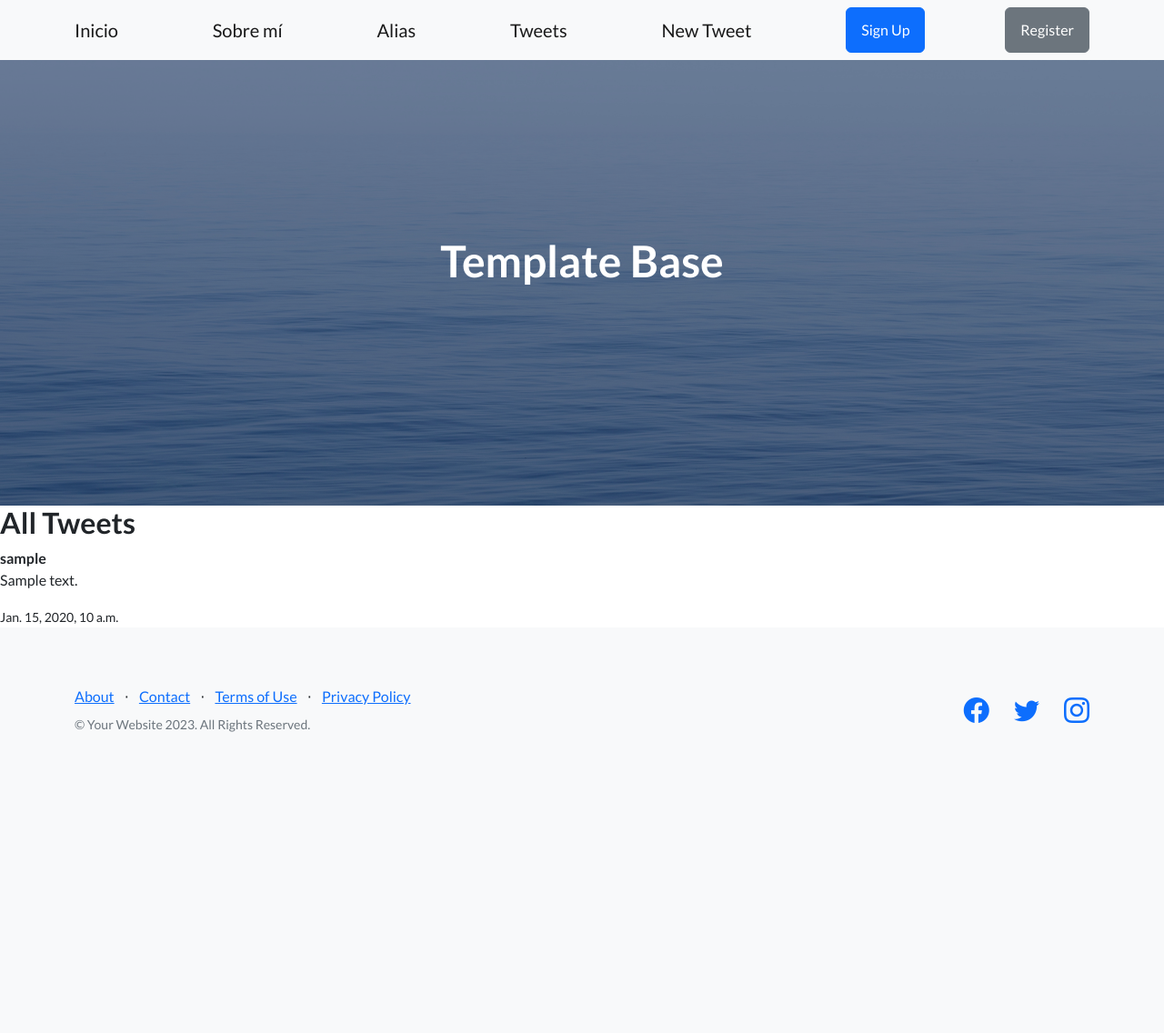
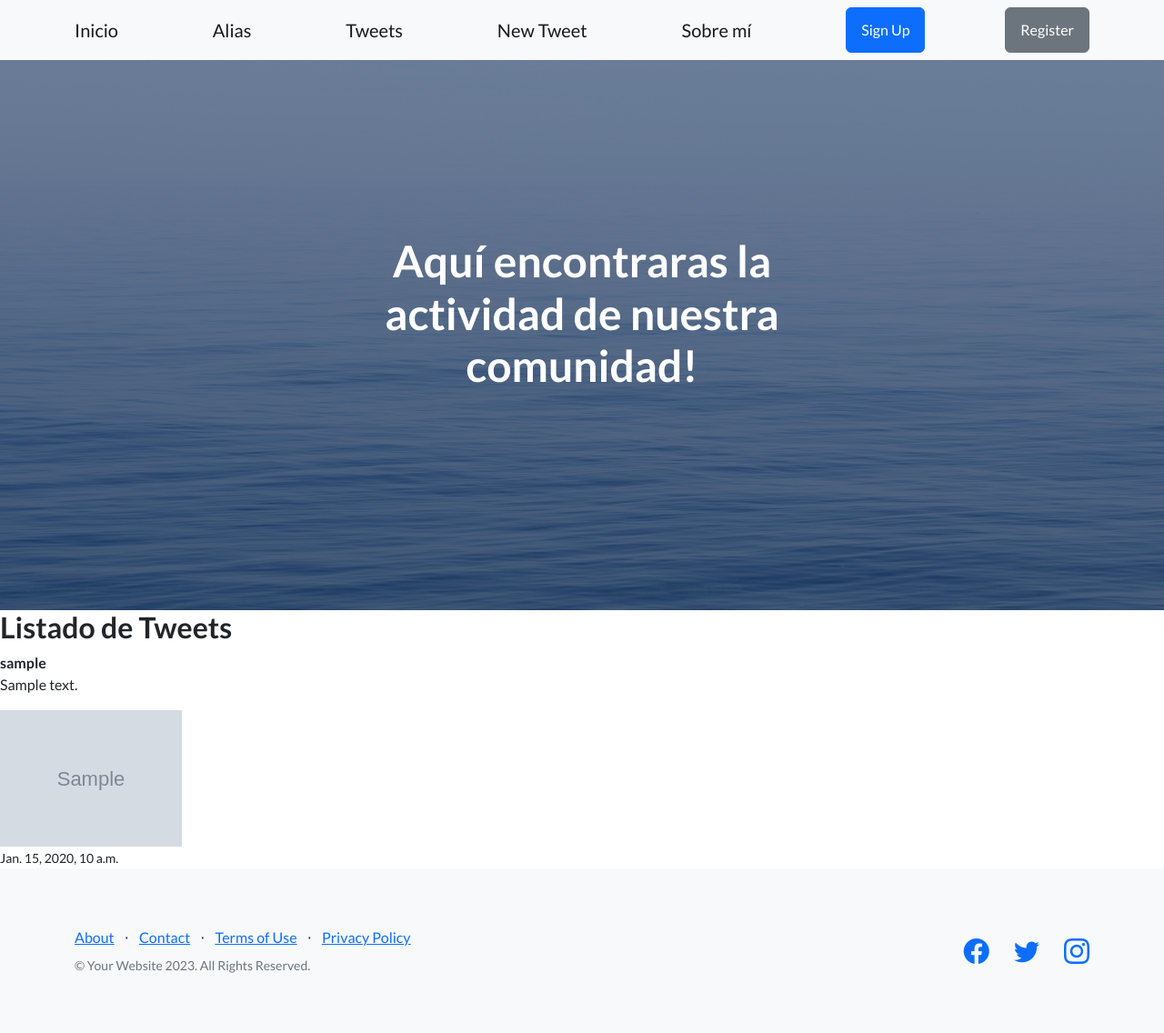
Before and after one commit to agusij/Project_django, a Django app: page /tweets/ in a window 1280 px wide. Shown: the whole page at 91% size. Before the commit the page ends 805 px from the top, so only its background shows below. Run offline with Django 4.2, Linux system fonts and the light colour scheme; tables that the repository leaves empty hold one stand-in row (values such as "Sample post"); grey boxes marked "Sample" are stand-in pictures; some libraries are stand-ins or nearby versions.

Commit message:
Cambios esteticos

```diff
--- a/accounts/templates/accounts/logout.html
+++ b/accounts/templates/accounts/logout.html
@@ -6,7 +6,7 @@
 
 {% endblock head %}
 
-{% block h1_header %}Sesion cerrada exitosamente.{% endblock h1_header %}
+{% block h1_header %}Gracias por utilizar nuestro servicio. Te esperamos pronto!!{% endblock h1_header %}
 
 {% block main %}
 
--- a/inicio/templates/compartidos/base.html
+++ b/inicio/templates/compartidos/base.html
@@ -23,10 +23,10 @@
         <nav class="navbar navbar-light bg-light static-top">
             <div class="container">
                 <a class="navbar-brand" href={% url "inicio" %}>Inicio</a>
-                <a class="navbar-brand" href={% url "about_me" %}>Sobre mí</a>
                 <a class="navbar-brand" href={% url "alias" %}>Alias</a>
                 <a class="navbar-brand" href={% url "tweet_list" %}>Tweets</a>
                 <a class="navbar-brand" href={% url "tweet_create" %}>New Tweet</a>
+                <a class="navbar-brand" href={% url "about_me" %}>Sobre mí</a>
                 {% if  request.user.is_authenticated %}
                 {% if request.user.extrainfo.avatar %}
                     <img src={{request.user.extrainfo.avatar.url}} alt="" height="35px">
--- a/inicio/templates/inicio/inicio.html
+++ b/inicio/templates/inicio/inicio.html
@@ -5,7 +5,7 @@
 {% endblock head %}
 
 {% block h1_header %}
-Bienvenidos a mi pagina!!!
+Bienvenidos a nuestra primera version de twitter!!
 {% endblock h1_header %}
 
 {% block main %}
--- a/projecto_dj/settings.py
+++ b/projecto_dj/settings.py
@@ -128,6 +128,11 @@ STATIC_URL = "static/"
 
 DEFAULT_AUTO_FIELD = "django.db.models.BigAutoField"
 
+CKEDITOR_CONFIGS = {
+    'default': {
+        'toolbar': 'full',
+    },
+}
 
 LOGIN_URL = '/accounts/login'
 
--- a/tweets/models.py
+++ b/tweets/models.py
@@ -6,6 +6,7 @@ from ckeditor.fields import RichTextField
 class Tweet(models.Model):
     user = models.ForeignKey(settings.AUTH_USER_MODEL, on_delete=models.CASCADE)
     content = RichTextField(blank=True, null=True, max_length=280)
+    image = models.ImageField(upload_to='tweets/images/', null=True, blank=True)
     created_at = models.DateTimeField(auto_now_add=True)
     updated_at = models.DateTimeField(auto_now=True)
 
--- a/tweets/templates/tweets/tweet_form.html
+++ b/tweets/templates/tweets/tweet_form.html
@@ -2,7 +2,7 @@
 
 {% block main %}
     <h2>New Tweet</h2>
-    <form method="post">
+    <form method="post" enctype="multipart/form-data">
         {% csrf_token %}
         {{ form.as_p }}
         <button type="submit">Tweet</button>
--- a/tweets/templates/tweets/tweet_list.html
+++ b/tweets/templates/tweets/tweet_list.html
@@ -1,11 +1,29 @@
 {% extends "compartidos/base.html" %}
 
+{% block head %}
+    <title>Tweets</title>
+{% endblock head %}
+
+{% block h1_header %}
+Aquí encontraras la actividad de nuestra comunidad!
+{% endblock h1_header %}
+
+
 {% block main %}
-    <h2>All Tweets</h2>
+
+
+    <h2>Listado de Tweets</h2>
     {% for tweet in tweets %}
         <div class="tweet">
             <strong>{{ tweet.user.username }}</strong>
             <p>{{ tweet.content|safe }}</p>
+
+            {% if tweet.image %}
+                <div class="tweet-image">
+                    <img src="{{ tweet.image.url }}" alt="Image for {{ tweet.content|slice:':30' }}" width="200">
+                </div>
+            {% endif %}
+
             <small>{{ tweet.created_at }}</small>
 
             {% if request.user == tweet.user %}
@@ -14,7 +32,6 @@
                 <a href="{% url 'tweet_delete' tweet.pk %}">Delete</a>
             </div>
             {% endif %}
-
         </div>
     {% endfor %}
 {% endblock main %}
--- a/tweets/views.py
+++ b/tweets/views.py
@@ -14,7 +14,7 @@ class TweetListView(ListView):
 
 class TweetCreateView(LoginRequiredMixin, CreateView):
     model = Tweet
-    fields = ['content']
+    fields = ['content', 'image']
     template_name = 'tweets/tweet_form.html'
     success_url = reverse_lazy('tweet_list')
 
```
Also changed, not shown: tweets/migrations/0002_tweet_image.py (added).
